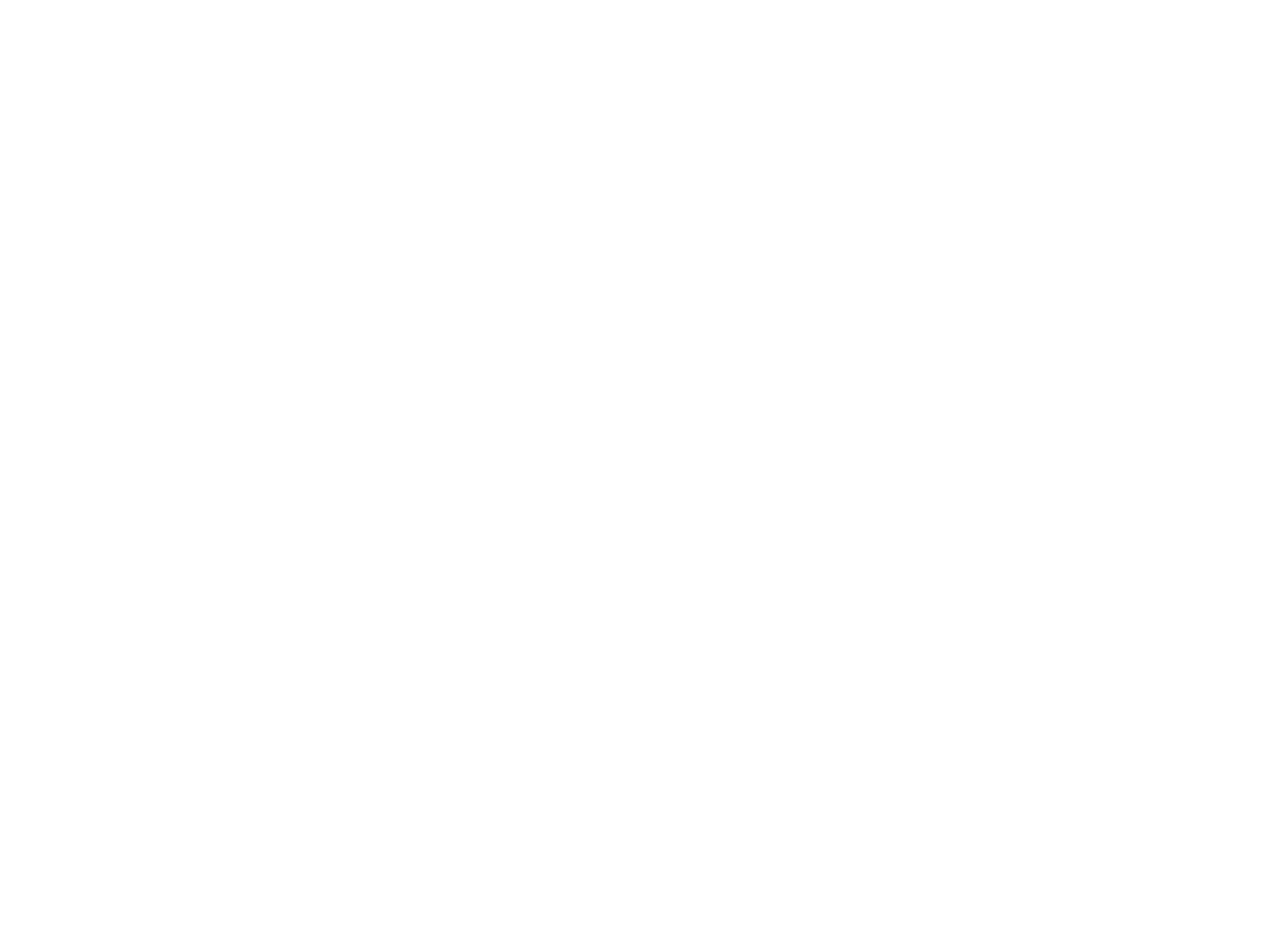
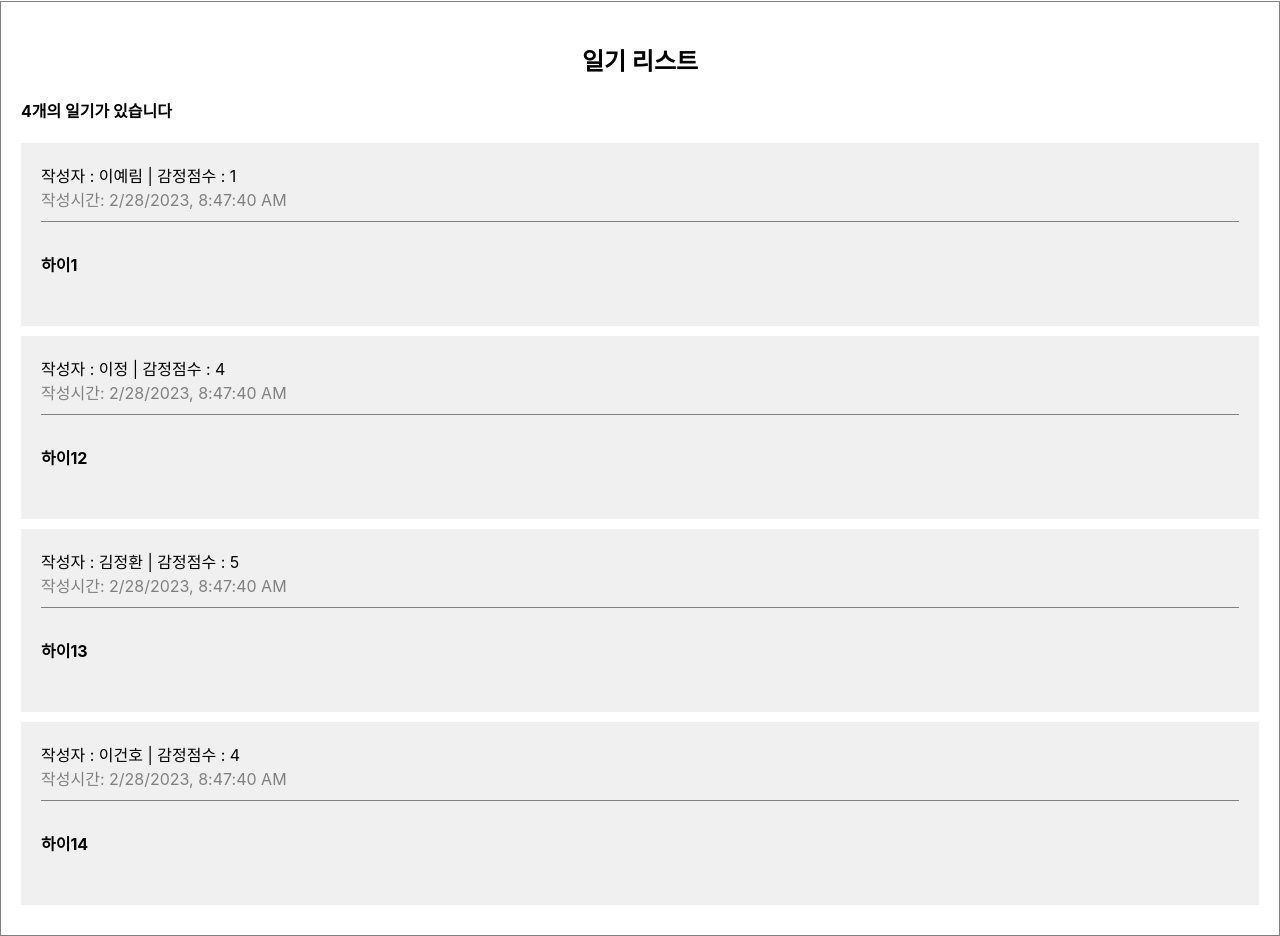
Before and after one commit to yeafla530/react-diary, a React (Create React App) app in the folder react-diary/: page / in a window 1280 px wide. Shown: the part 493-1429 px from the top of the page. Before the commit the page ends 800 px from the top, so only its background shows below. Built offline with nearby package versions, Linux system fonts and the light colour scheme.

Commit message:
리스트 렌더링(조회)

```diff
--- a/react-diary/src/App.css
+++ b/react-diary/src/App.css
@@ -26,3 +26,37 @@
   cursor: pointer;
 
 }
+
+/* List */
+.DiaryList {
+  border: 1px solid gray;
+  padding: 20px;
+  margin-top: 20px;
+}
+
+.DiaryList h2 {
+  text-align: center;
+}
+
+/* Item */
+.DiaryItem {
+  background-color: rgb(240, 240, 240);
+  margin-bottom: 10px;
+  padding: 20px;
+}
+
+.DiaryItem .info {
+  border-bottom : 1px solid gray;
+  padding-bottom : 10px;
+  margin-bottom: 10px;
+}
+
+.DiaryItem .date {
+  color: gray;
+}
+
+.DiaryItem .content {
+  font-weight: bold;
+  margin-bottom: 30px;
+  margin-top: 30px;
+}
--- a/react-diary/src/App.js
+++ b/react-diary/src/App.js
@@ -1,10 +1,43 @@
 import {} from './App.css'
 import DiaryEditor from "./DiaryEditor"
+import DiaryList from './DiaryList';
+
+const dummyList = [
+  {
+    id: 1,
+    author: "이예림",
+    contents: "하이1",
+    emotion: "1",
+    created_date: new Date().getTime()
+  },
+  {
+    id: 2,
+    author: "이정",
+    contents: "하이12",
+    emotion: "4",
+    created_date: new Date().getTime()
+  },
+  {
+    id: 3,
+    author: "김정환",
+    contents: "하이13",
+    emotion: "5",
+    created_date: new Date().getTime()
+  },
+  {
+    id: 4,
+    author: "이건호",
+    contents: "하이14",
+    emotion: "4",
+    created_date: new Date().getTime()
+  },
+]
 
 function App() {
   return (
     <div className="App">
       <DiaryEditor />
+      <DiaryList diaryList={dummyList}/>
     </div>
   );
 }
--- /dev/null
+++ b/react-diary/src/DiaryItem.js
@@ -0,0 +1,14 @@
+const DiaryItem = ({author, contents, emotion, created_date, id}) => {
+    return (
+        <div className="DiaryItem">
+            <div className="info">
+                <span>작성자 : {author} | 감정점수 : {emotion}</span>
+                <br />
+                <span className="date">작성시간: {new Date(created_date).toLocaleString()}</span>
+            </div>
+            <div className="content">{contents}</div>
+        </div>
+    )
+}
+
+export default DiaryItem;
--- /dev/null
+++ b/react-diary/src/DiaryList.js
@@ -0,0 +1,23 @@
+import DiaryItem from './DiaryItem'
+
+const DiaryList = ({diaryList}) => {
+    console.log(diaryList)
+    return (
+        <div className="DiaryList">
+            <h2>일기 리스트</h2>
+            <h4>{diaryList.length}개의 일기가 있습니다</h4>
+            <div>
+                {diaryList.map((it) =>
+                    <DiaryItem key={it.id} {...it}/>
+                )}
+            </div>
+        </div>
+
+    )
+}
+
+DiaryList.defaultProps = {
+    diaryList:[]
+}
+
+export default DiaryList
```
